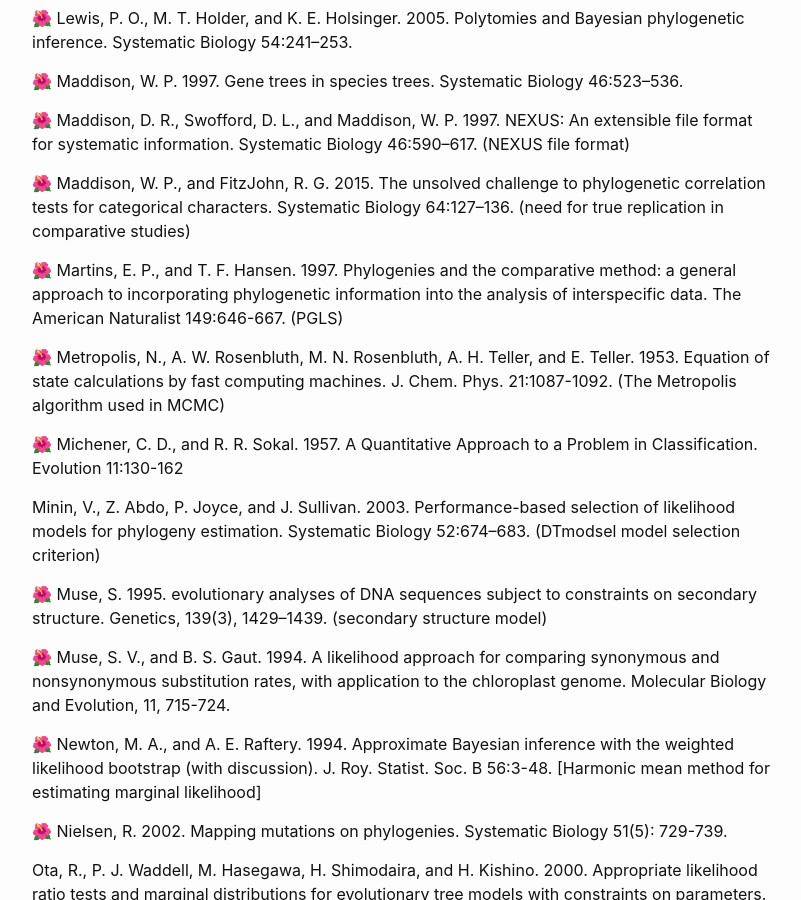
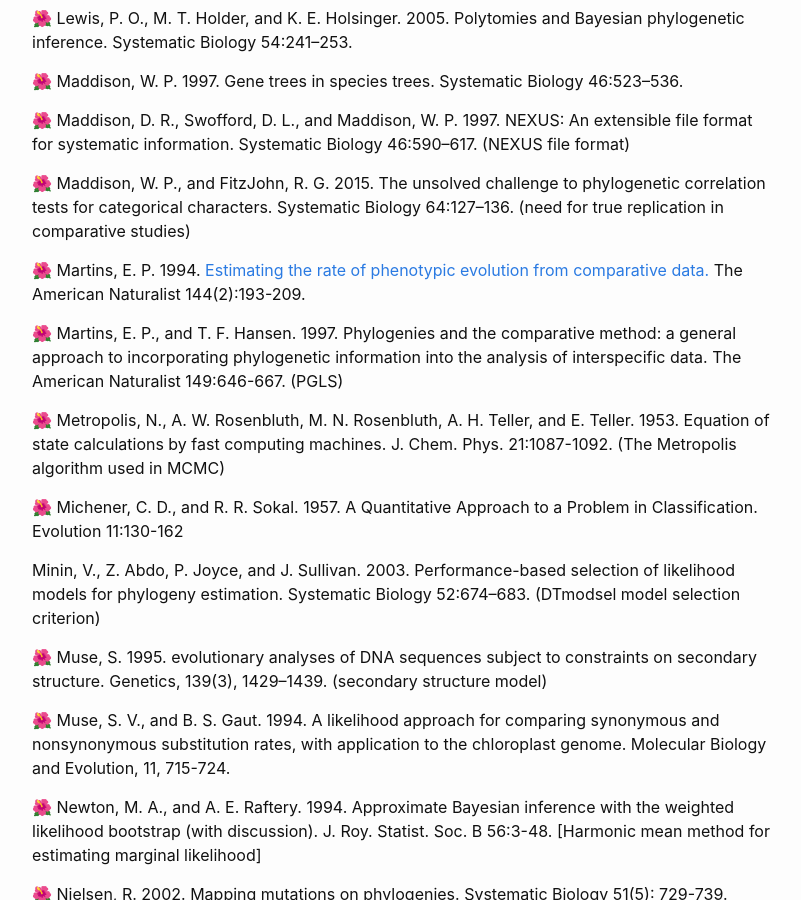
Before and after one commit to plewis/plewis.github.io, a Jekyll site: the page built from phylogenetics/phylogenetics2022.md, in a window 1280 px wide and 900 px high, scrolled down 11173 px. Shown: the whole window, without its empty margins (238-1039 px from the left). Built offline with Jekyll 4.4.1, drawn with Linux system fonts in a browser that asks for light colours; emoji names are drawn with the system emoji font; part of the change alters nothing that is shown.

Commit message:
added references

```diff
--- a/phylogenetics/phylogenetics2022.md
+++ b/phylogenetics/phylogenetics2022.md
@@ -165,7 +165,7 @@ Drummond A.J., Suchard M.A. 2010. Bayesian random local clocks, or one rate to r
 
 :hibiscus: Gould, S. J. 1977. Ontogeny and phylogeny. Harvard University Press, Cambridge, Massachusetts.
 
-Grafen, A. 1989. The phylogenetic regression. Philosophical Transactions of the Royal Society of London. Series B, Biological Sciences 326:119-157. (first phylogenetic regression model)
+:hibiscus: Grafen, A. 1989. The phylogenetic regression. Philosophical Transactions of the Royal Society of London. Series B, Biological Sciences 326:119-157. (first phylogenetic regression model)
 
 :hibiscus: Hasegawa, M., H. Kishino, and T. Yano. 1985. Dating of the human-ape splitting by a molecular clock of mitochondrial DNA. Journal of Molecular Evolution 21:160-174. (HKY85 model)
 
@@ -229,6 +229,8 @@ Kolaczkowski, B., and J. W. Thornton. 2008. A mixed branch length model of heter
 :hibiscus: Maddison, D. R., Swofford, D. L., and Maddison, W. P. 1997. NEXUS: An extensible file format for systematic information. Systematic Biology 46:590–617. (NEXUS file format)
 
 :hibiscus: Maddison, W. P., and FitzJohn, R. G. 2015. The unsolved challenge to phylogenetic correlation tests for categorical characters. Systematic Biology 64:127–136. (need for true replication in comparative studies)
+
+:hibiscus: Martins, E. P. 1994. [Estimating the rate of phenotypic evolution from comparative data.](https://doi.org/10.1086/285670) The American Naturalist 144(2):193-209.
 
 :hibiscus: Martins, E. P., and T. F. Hansen. 1997. Phylogenies and the comparative method: a general approach to incorporating phylogenetic information into the analysis of interspecific data. The American Naturalist 149:646-667. (PGLS)
 
```
